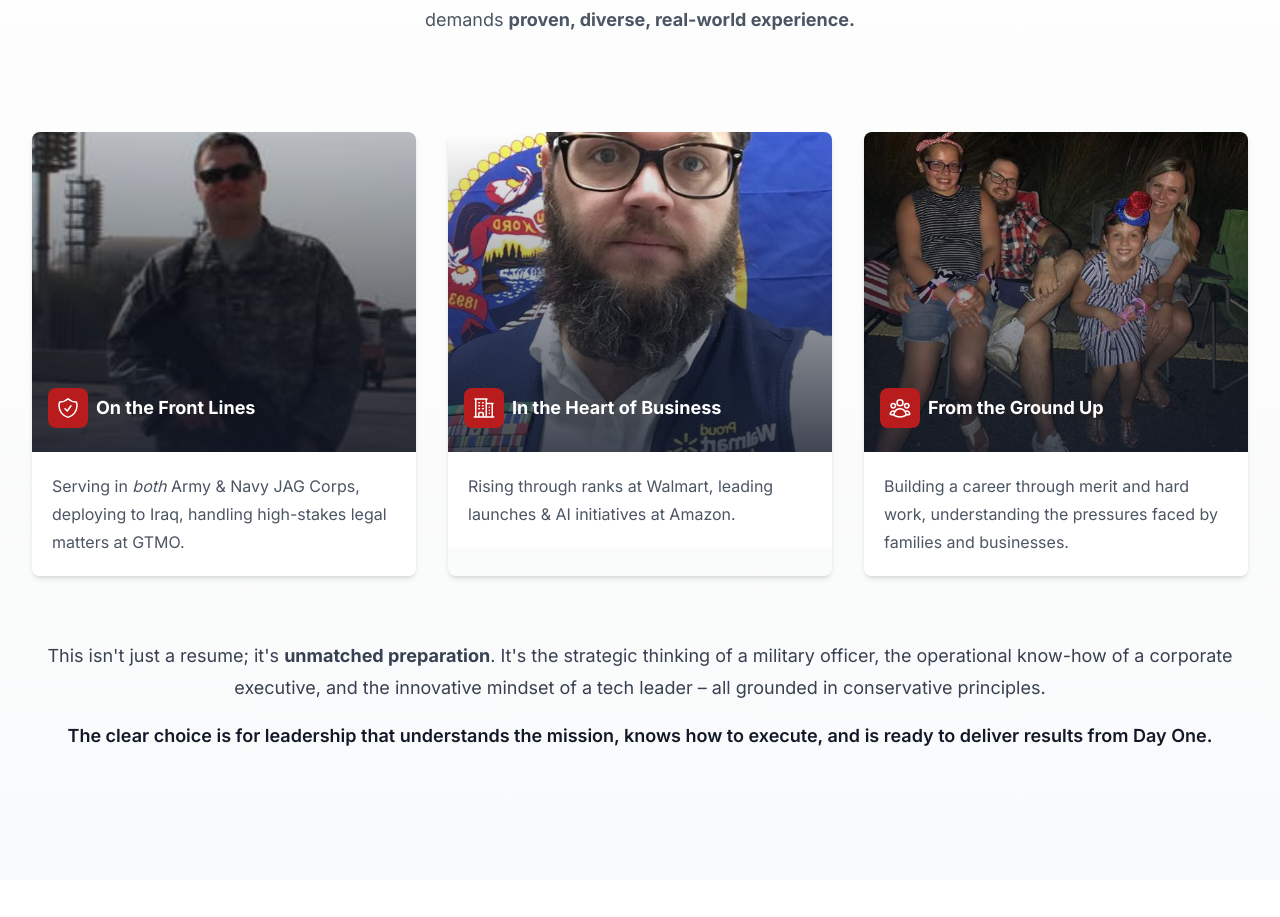
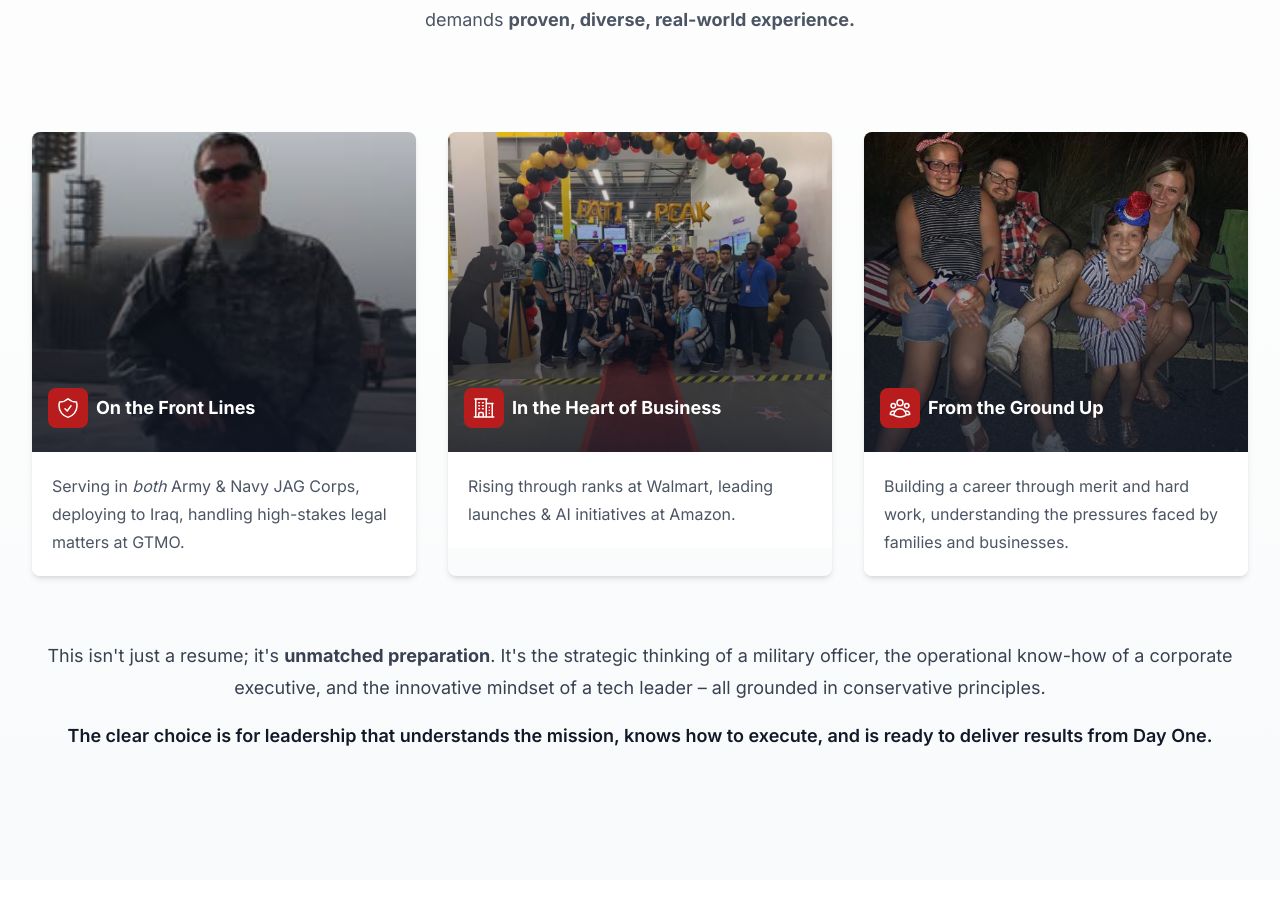
Before and after one commit to lunchwolfjoe/politico, a Next.js app: page / in a window 1280 px wide. Shown: the part 1204-2121 px from the top of the page. Built offline with nearby package versions, Linux system fonts and the light colour scheme.

Commit message:
Update business section image on home page to use warehouse leadership image

```diff
--- a/src/app/page.tsx
+++ b/src/app/page.tsx
@@ -153,7 +153,7 @@ export default function HomePage() {
                 <div className="relative h-80 w-full">
                   <div className="absolute inset-0">
                     <img
-                      src="/images/professional/walmartpic.jpg"
+                      src={imagePaths.professional.warehouseLeadership}
                       alt="Business Experience"
                       className="h-full w-full object-cover object-center"
                       style={{ maxHeight: "100%" }}
```
